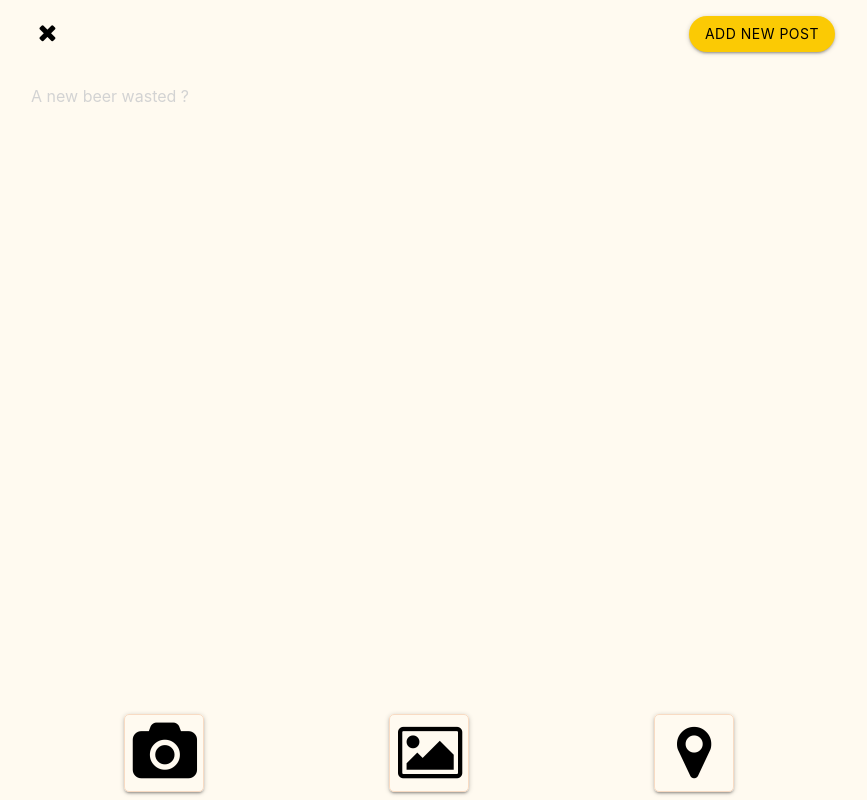
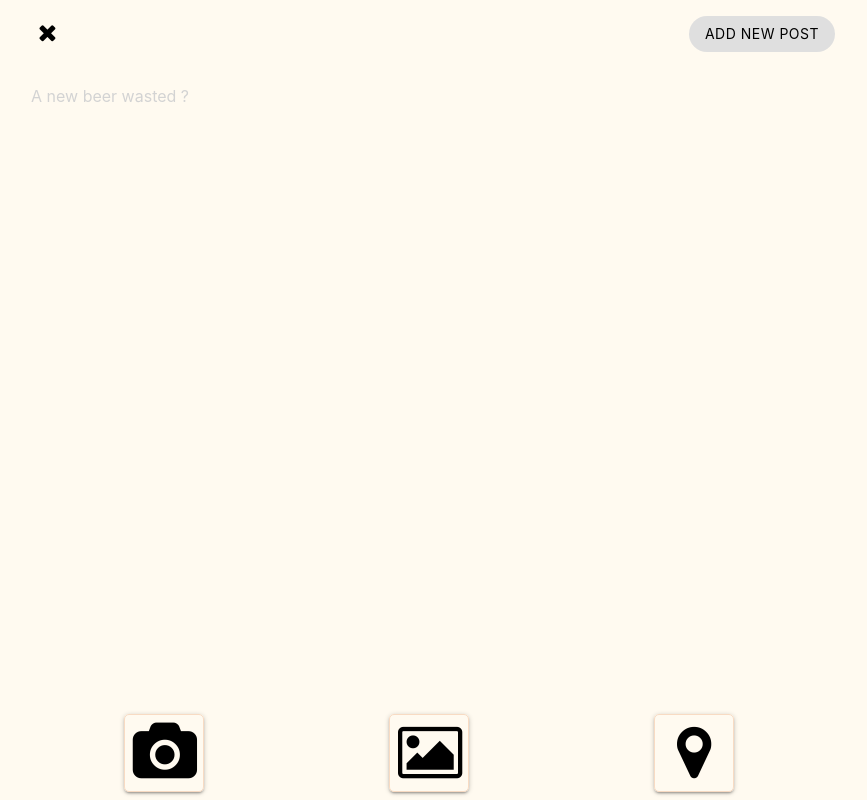
Before and after one commit to guillaumesoldera/devoxx-pwa, a React app: page /new in a window 1280 px wide. Shown: the whole page, without its empty margins (211-1078 px from the left). Built offline with nearby package versions, Linux system fonts and the light colour scheme; sample sign-in values are in the browser's storage.

Commit message:
able to send post without location

```diff
--- a/src/pages/NewPost.js
+++ b/src/pages/NewPost.js
@@ -133,16 +133,18 @@ export class NewPost extends Component {
     }
 
     addPost = async () => {
+        if (this.state.imageSrc && this.state.text) {
             const { location, text, imageSrc: picture } = this.state;
-        const { latitude, longitude } = location;
+            let locationToSend = location ? { latitude: location.latitude, longitude: location.longitude } : undefined
             const newPost = {
                 text,
                 picture,
                 date: moment().unix(),
-            location: { latitude, longitude },
+                location: locationToSend,
                 authorId: this.context.user.id
             }
             await post(newPost);
+        }
     }
 
     setCurrentPostion = () => {
@@ -179,7 +181,7 @@ export class NewPost extends Component {
         const takingPicture = this.state.openCamera || (this.state.imageSrc && !this.state.imgValidated)
         return (
             <div className="new-post-container">
-                <BackHeaderWithAction hideAction={takingPicture} actionClass={"add-post"} actionLabel={'Add new post'} doAction={this.addPost} />
+                <BackHeaderWithAction hideAction={takingPicture} actionClass={classSet({"add-post": true, "disabled": !this.state.imageSrc || !this.state.text})} actionLabel={'Add new post'} doAction={this.addPost} />
                 <div className="new-post-content">
                     {!takingPicture && (
                         <Fragment>
```
Lines whose indentation alone changed are shown as unchanged.
